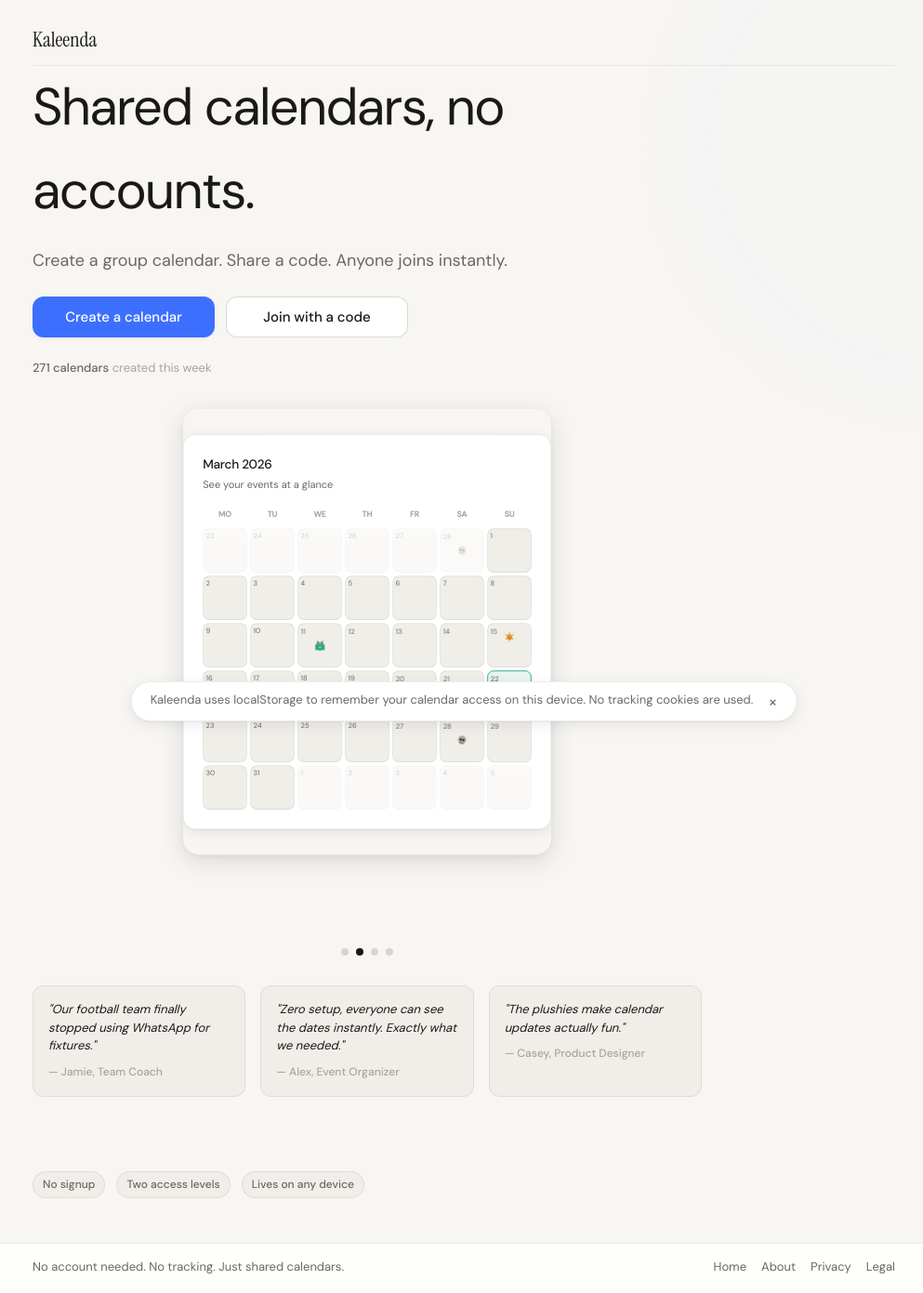
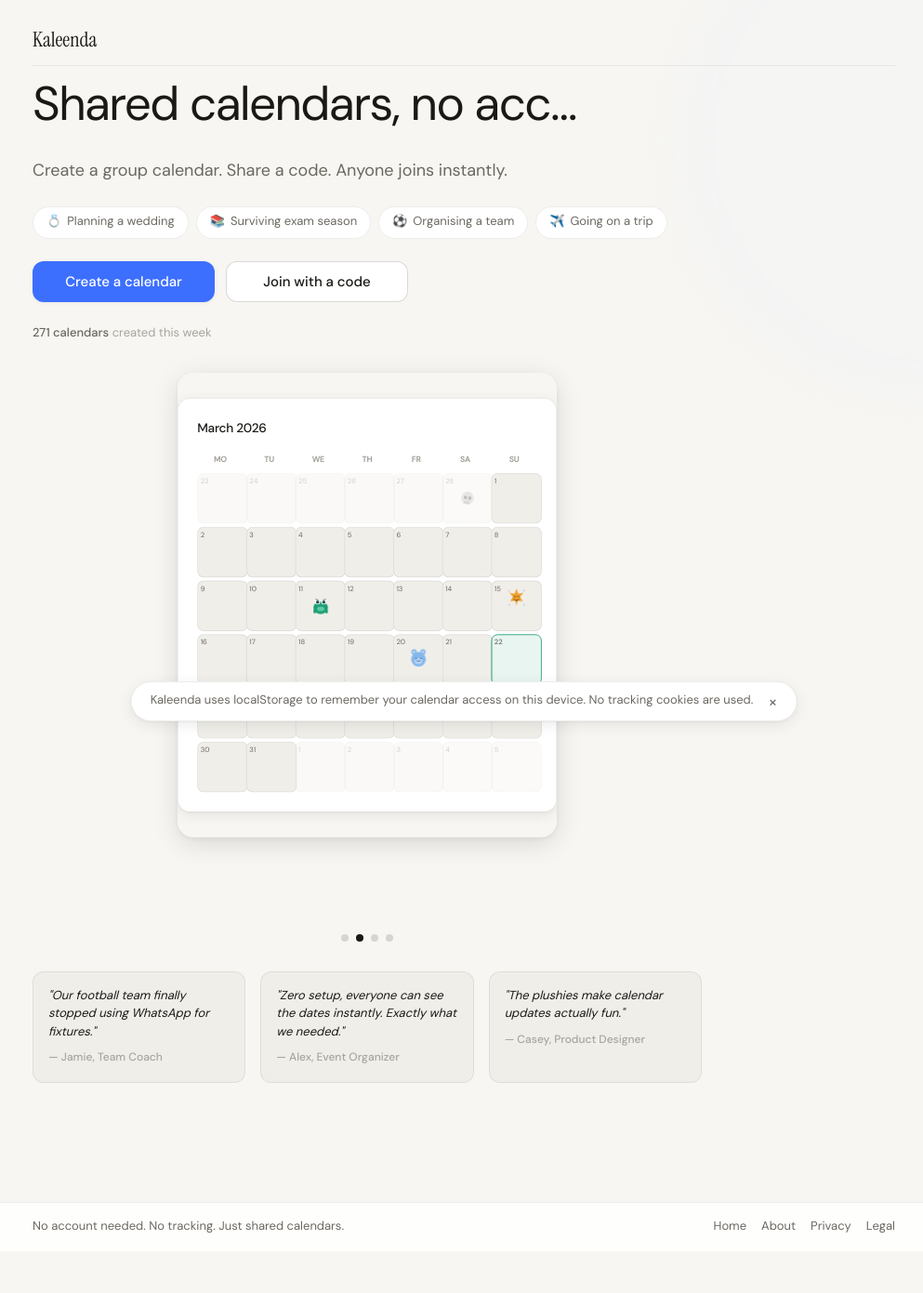
Before and after one commit to alajemba-vik/Kaleenda, a React (Vite) app: page / in a window 1280 px wide. Shown: the whole page at 93% size, without its empty margins (141-1134 px from the left). After the commit the page ends 1346 px from the top, so only its background shows below. Built offline with nearby package versions, Linux system fonts and the light colour scheme.

Commit message:
feat: adjust theme cycling interval and enhance MiniCalendarPreview UI; add use-case pills to HomePage

```diff
--- a/src/components/MiniCalendarPreview.css
+++ b/src/components/MiniCalendarPreview.css
@@ -51,7 +51,7 @@
   flex-direction: column;
   align-items: center;
   justify-content: center;
-  min-height: 56px;
+  min-height: 64px;
   font-size: 11px;
   overflow: hidden;
   transition: background-color 0.2s;
@@ -85,8 +85,8 @@
 }
 
 .mini-cal-event svg {
-  width: 18px;
-  height: 18px;
+  width: 28px;
+  height: 28px;
 }
 
 @keyframes mini-cal-slide-in {
@@ -110,7 +110,28 @@
   }
 }
 
-/* Theme variants */
+/* Theme variants with data-theme attribute */
+.mini-cal-preview[data-theme="default"] {
+  --accent: #3d6fff;
+  --accent-light: rgba(61, 111, 255, 0.1);
+}
+
+.mini-cal-preview[data-theme="forest"] {
+  --accent: #1d9e75;
+  --accent-light: rgba(29, 158, 117, 0.1);
+}
+
+.mini-cal-preview[data-theme="sunset"] {
+  --accent: #d85a30;
+  --accent-light: rgba(216, 90, 48, 0.1);
+}
+
+.mini-cal-preview[data-theme="pastel"] {
+  --accent: #d4537e;
+  --accent-light: rgba(212, 83, 126, 0.1);
+}
+
+/* Legacy theme class variants (for backward compatibility) */
 .mini-cal-forest {
   --accent: #1d9e75;
   --accent-light: rgba(29, 158, 117, 0.1);
--- a/src/components/MiniCalendarPreview.tsx
+++ b/src/components/MiniCalendarPreview.tsx
@@ -18,7 +18,7 @@ const DEMO_EVENTS: DemoEvent[] = [
 ]
 
 const THEMES: CalendarTheme[] = ['default', 'forest', 'sunset', 'pastel']
-const THEME_CYCLE_INTERVAL = 4000
+const THEME_CYCLE_INTERVAL = 3500
 const THEME_TRANSITION_DURATION = 300
 
 type Props = {
@@ -39,7 +39,11 @@ export function MiniCalendarPreview({ theme: overrideTheme }: Props) {
     const timer = setInterval(() => {
       setIsTransitioning(true)
       setTimeout(() => {
-        setCurrentThemeIndex((prev) => (prev + 1) % THEMES.length)
+        setCurrentThemeIndex((prev) => {
+          const next = (prev + 1) % THEMES.length
+          console.log(`[MiniCalendarPreview] Theme cycle: ${THEMES[prev]} → ${THEMES[next]}`)
+          return next
+        })
         setIsTransitioning(false)
       }, THEME_TRANSITION_DURATION / 2)
     }, THEME_CYCLE_INTERVAL)
@@ -104,7 +108,6 @@ export function MiniCalendarPreview({ theme: overrideTheme }: Props) {
         <div className={`mini-cal-preview mini-cal-${currentTheme}`} data-theme={currentTheme}>
           <div className="mini-cal-header">
             <h3 className="mini-cal-title">{formatMonthTitle(anchor)}</h3>
-            <p className="mini-cal-subtitle">See your events at a glance</p>
           </div>
           <div className="mini-cal-grid">
             {weekdays.map((d) => (
@@ -132,7 +135,7 @@ export function MiniCalendarPreview({ theme: overrideTheme }: Props) {
                           animation: `mini-bounce 0.6s ease-in-out ${i * 0.15}s infinite`,
                         }}
                       >
-                        <PlushieCharacter mood={ev.mood} size={18} />
+                        <PlushieCharacter mood={ev.mood} size={28} />
                       </div>
                     ))}
                   </div>
--- a/src/pages/HomePage.tsx
+++ b/src/pages/HomePage.tsx
@@ -14,13 +14,30 @@ export function HomePage() {
         <main className="fade-stage delay-1" style={{ margin: 'auto 0', maxWidth: 720 }}>
           <h1
             className="page-title"
-            style={{ fontSize: 'clamp(2.4rem, 8vw, 56px)', letterSpacing: '-0.03em', fontWeight: 400, marginBottom: 16 }}
+            style={{ fontSize: 'clamp(32px, 4vw, 52px)', letterSpacing: '-0.03em', fontWeight: 400, marginBottom: 16, maxWidth: 600, whiteSpace: 'nowrap', overflow: 'hidden', textOverflow: 'ellipsis' }}
           >
             Shared calendars, no accounts.
           </h1>
           <p className="page-sub" style={{ fontSize: 18, maxWidth: 620 }}>
             Create a group calendar. Share a code. Anyone joins instantly.
           </p>
+
+          {/* Use-case pills */}
+          <div style={{ display: 'flex', gap: 8, flexWrap: 'wrap', marginBottom: 24 }}>
+            <span style={{ background: 'var(--surface)', border: '0.5px solid var(--border)', borderRadius: 99, padding: '6px 14px', fontSize: 13, color: 'var(--text-secondary)', display: 'flex', alignItems: 'center', gap: 6 }}>
+              <span>💍</span> Planning a wedding
+            </span>
+            <span style={{ background: 'var(--surface)', border: '0.5px solid var(--border)', borderRadius: 99, padding: '6px 14px', fontSize: 13, color: 'var(--text-secondary)', display: 'flex', alignItems: 'center', gap: 6 }}>
+              <span>📚</span> Surviving exam season
+            </span>
+            <span style={{ background: 'var(--surface)', border: '0.5px solid var(--border)', borderRadius: 99, padding: '6px 14px', fontSize: 13, color: 'var(--text-secondary)', display: 'flex', alignItems: 'center', gap: 6 }}>
+              <span>⚽</span> Organising a team
+            </span>
+            <span style={{ background: 'var(--surface)', border: '0.5px solid var(--border)', borderRadius: 99, padding: '6px 14px', fontSize: 13, color: 'var(--text-secondary)', display: 'flex', alignItems: 'center', gap: 6 }}>
+              <span>✈️</span> Going on a trip
+            </span>
+          </div>
+
           <div className="small-actions" style={{ gap: 12 }}>
             <Link className="btn" to="/create" style={{ minWidth: 196 }}>
               Create a calendar
@@ -56,11 +73,6 @@ export function HomePage() {
         </main>
 
         <footer className="fade-stage delay-2" style={{ paddingTop: 80 }}>
-          <div className="small-actions" style={{ gap: 12 }}>
-            <span className="badge badge-read">No signup</span>
-            <span className="badge badge-read">Two access levels</span>
-            <span className="badge badge-read">Lives on any device</span>
-          </div>
         </footer>
       </div>
     </div>
```
